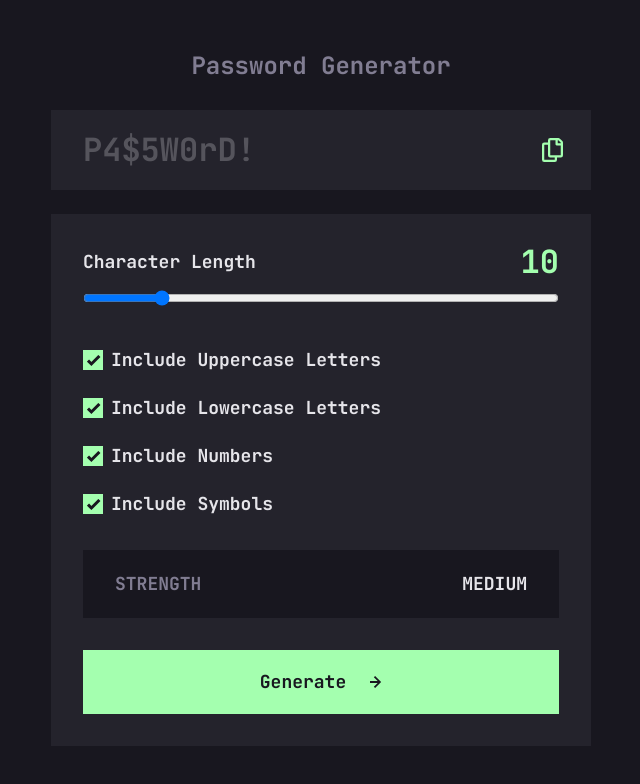
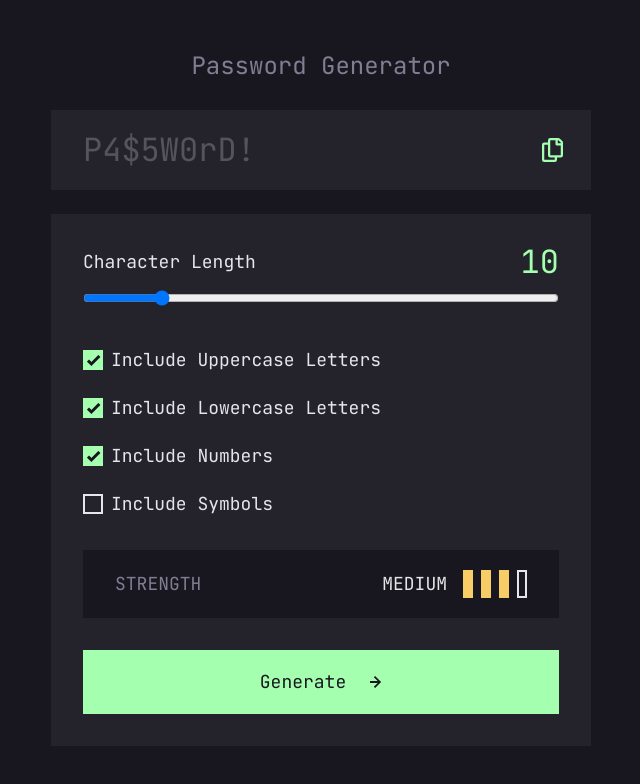
Before and after one commit to grifano/fm-13-password-generator, a React (Vite) app: page / in a window 1280 px wide. Shown: the top 784 px of the page, without its empty margins (319-959 px from the left). Built offline with nearby package versions, Linux system fonts and the light colour scheme.

Commit message:
add StrengthLevel component and typed it

```diff
--- a/index.html
+++ b/index.html
@@ -1,13 +1,7 @@
-<!DOCTYPE html>
+<!doctype html>
 <html lang="en">
   <head>
     <meta charset="UTF-8" />
-    <link rel="preconnect" href="https://fonts.googleapis.com" />
-    <link rel="preconnect" href="https://fonts.gstatic.com" crossorigin />
-    <link
-      href="https://fonts.googleapis.com/css2?family=JetBrains+Mono:ital,wght@0,100..800;1,100..800&display=swap"
-      rel="stylesheet"
-    />
     <link rel="icon" type="image/svg+xml" href="/favicon.ico" />
     <meta name="viewport" content="width=device-width, initial-scale=1.0" />
     <title>Password Generator</title>
--- a/src/components/App.tsx
+++ b/src/components/App.tsx
@@ -1,6 +1,7 @@
 import { useEffect, useMemo, useState } from 'react';
 import Checkbox from './Checkbox';
 import Button from './Button';
+import StrengthLevel from './StrengthLevel';
 
 function App() {
   const [isEmpty, setIsEmpty] = useState(true);
@@ -8,7 +9,7 @@ function App() {
   const [hasUpperCase, setHasUpperCase] = useState(true);
   const [hasLowerCase, setHasLowerCase] = useState(true);
   const [hasNumbers, setHasNumbers] = useState(true);
-  const [hasSymbols, setHasSymbols] = useState(true);
+  const [hasSymbols, setHasSymbols] = useState(false);
 
   const handleUpperCaseChange = e => {
     setHasUpperCase(!hasUpperCase);
@@ -44,6 +45,9 @@ function App() {
   const getPassword = () => {
     console.log('Generate the password');
   };
+
+  // Steangth Level Object
+  const strengthLevel = [hasUpperCase, hasLowerCase, hasNumbers, hasSymbols];
 
   return (
     <main className="flex min-h-screen flex-col items-center justify-center">
@@ -131,10 +135,8 @@ function App() {
             </li>
           </ul>
           {/* - Strength Info: */}
-          <div className="flex items-center justify-between bg-dark-400 px-8 py-5">
-            <p className="text-base text-dark-200 sm:text-lg">STRENGTH</p>
-            <p className="text-lg">MEDIUM</p>
-          </div>
+          <StrengthLevel strengthLevel={strengthLevel} />
+
           {/* - GENERATE BTN: */}
           <Button
             label="Generate"
--- /dev/null
+++ b/src/components/StrengthLevel.tsx
@@ -0,0 +1,24 @@
+const StrengthLevel = ({ strengthLevel }: { strengthLevel: boolean[] }) => {
+  const soretedLevel = [...strengthLevel].sort(
+    (a: boolean, b: boolean) => Number(b) - Number(a)
+  );
+
+  return (
+    <div className="flex items-center justify-between bg-dark-400 px-8 py-5">
+      <p className="text-base text-dark-200 sm:text-lg">STRENGTH</p>
+      <div className="flex gap-4">
+        <p className="text-lg">MEDIUM</p>
+        <ul className="flex gap-2">
+          {soretedLevel.map((item, index: number) => (
+            <li
+              key={index}
+              className={`h-[28px] w-[10px] border-2 ${item ? 'border-accent-yellow bg-accent-yellow' : 'border-dark-100'}`}
+            ></li>
+          ))}
+        </ul>
+      </div>
+    </div>
+  );
+};
+
+export default StrengthLevel;
--- a/src/index.css
+++ b/src/index.css
@@ -1,3 +1,13 @@
+@font-face {
+  font-family: 'JetBrains Mono';
+  src: url('../public/fonts/JetBrains\ Mono\ Variable\ Font.woff')
+    format('woff2-variations');
+  src: url('../public/fonts/JetBrains\ Mono\ Variable\ Font.woff')
+    format('woff2') tech('variations');
+  font-weight: 100 1000;
+  font-stretch: 25% 151%;
+}
+
 @tailwind base;
 @tailwind components;
 @tailwind utilities;
```
Also changed, not shown: public/fonts/JetBrains Mono Variable Font.woff (added).
